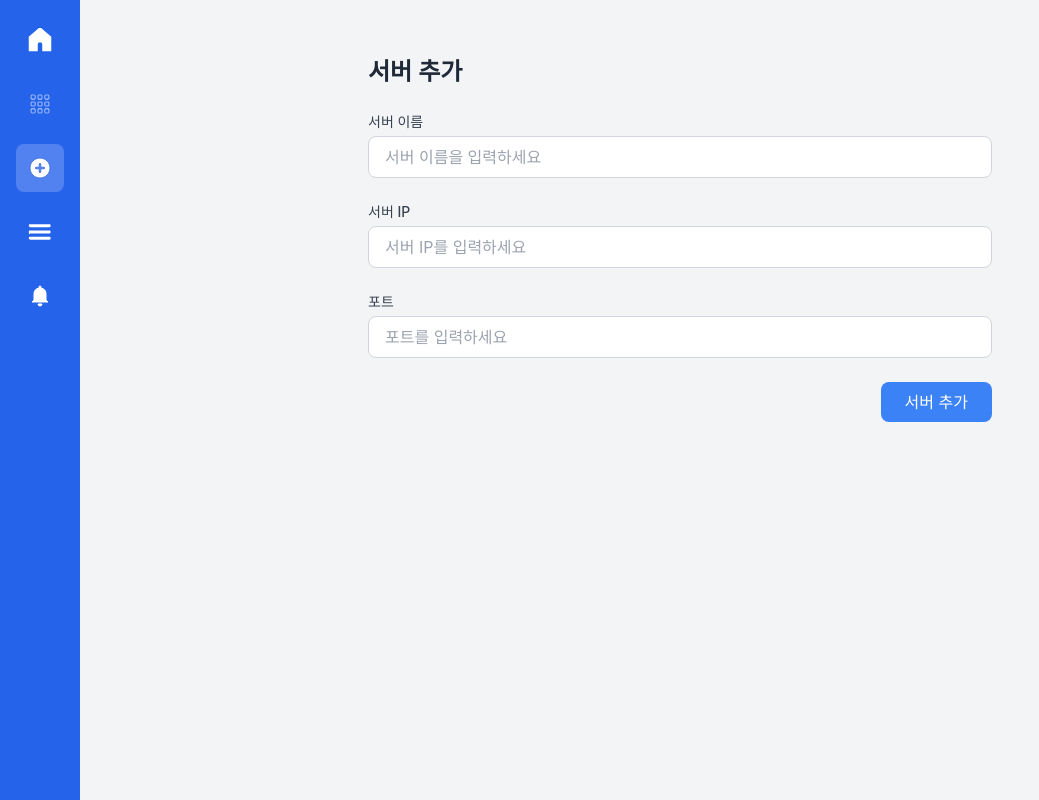
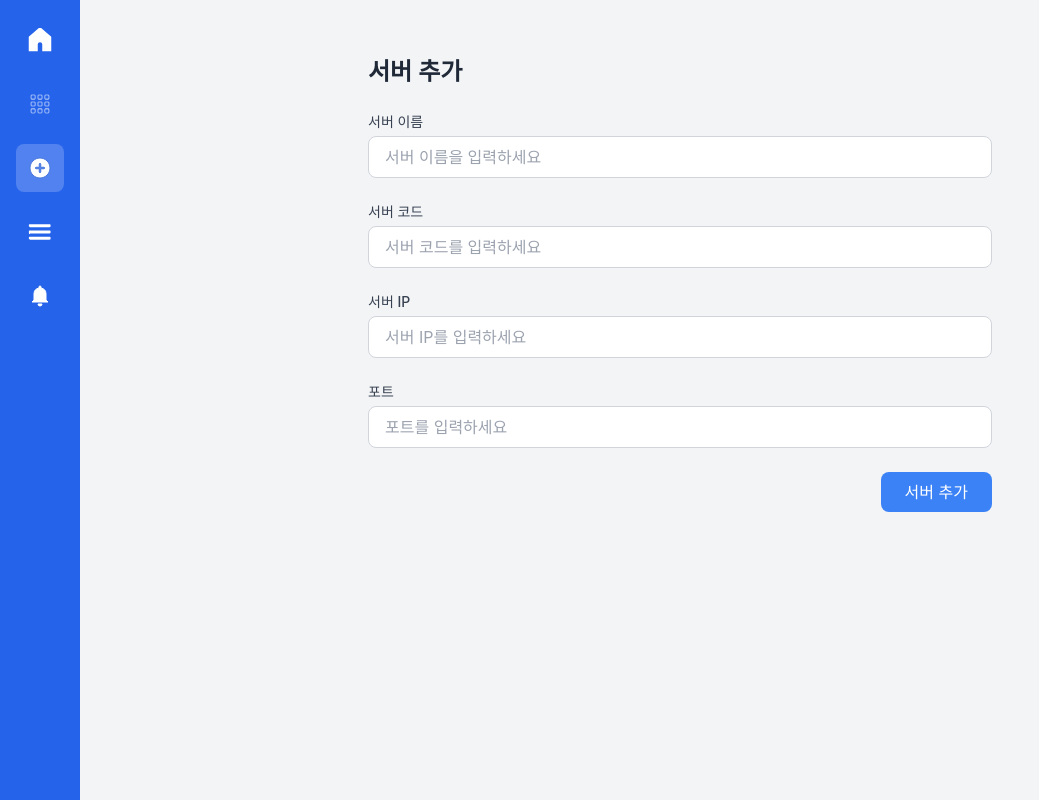
Before and after one commit to MonitP/client, a React (Create React App) app: page / in a window 1280 px wide. Both pictures are taken after a click on the button 40 px from the left and 168 px from the top of the page. Shown: the whole page, without its empty margins (0-1039 px from the left). Built offline with nearby package versions, Linux system fonts and the light colour scheme; no server answers.

Commit message:
feat: Server Code 추가

```diff
--- a/src/components/ServerEditDialog.tsx
+++ b/src/components/ServerEditDialog.tsx
@@ -12,12 +12,14 @@ interface ServerEditDialogProps {
 const ServerEditDialog: React.FC<ServerEditDialogProps> = ({ server, onClose, onSubmit }) => {
   const [formData, setFormData] = useState<AddServerRequest>({
     name: server?.name || '',
+    code: server?.code || '',
     ip: server?.ip || '',
     port: server?.port?.toString() || '',
   });
 
   const [errors, setErrors] = useState({
     name: '',
+    code: '',
     ip: '',
     port: ''
   });
@@ -53,12 +55,16 @@ const ServerEditDialog: React.FC<ServerEditDialogProps> = ({ server, onClose, on
   const validateForm = () => {
     const newErrors = {
       name: '',
+      code: '',
       ip: '',
       port: ''
     };
 
     if (!formData.name) {
       newErrors.name = getString('add.form.required');
+    }
+    if (!formData.code) {
+      newErrors.code = getString('add.form.required');
     }
     if (!formData.ip) {
       newErrors.ip = getString('add.form.required');
@@ -106,6 +112,26 @@ const ServerEditDialog: React.FC<ServerEditDialogProps> = ({ server, onClose, on
             />
             {errors.name && (
               <p className="mt-1 text-sm text-red-500">{errors.name}</p>
+            )}
+          </div>
+
+          <div>
+            <label htmlFor="code" className="block text-sm font-medium text-gray-700 mb-1">
+              {getString('add.form.serverCode.label')}
+            </label>
+            <input
+              type="text"
+              id="code"
+              name="code"
+              value={formData.code}
+              onChange={handleChange}
+              className={`w-full px-4 py-2 border rounded-lg focus:outline-none focus:ring-2 focus:ring-blue-500 focus:border-transparent ${
+                errors.code ? 'border-red-500' : 'border-gray-300'
+              }`}
+              placeholder={getString('add.form.serverCode.placeholder')}
+            />
+            {errors.code && (
+              <p className="mt-1 text-sm text-red-500">{errors.code}</p>
             )}
           </div>
 
--- a/src/consts/strings.ts
+++ b/src/consts/strings.ts
@@ -70,7 +70,8 @@ export const STRINGS = {
         cpu: 'CPU',
         memory: '메모리'
       },
-      noIssues: '문제가 발생한 서버가 없습니다.'
+      noIssues: '문제가 발생한 서버가 없습니다.',
+      noServers: '등록한 서버가 없습니다.',
     },
     warnings: {
       title: '경고 상태 서버',
@@ -84,6 +85,10 @@ export const STRINGS = {
       serverName: {
         label: '서버 이름',
         placeholder: '서버 이름을 입력하세요'
+      },
+      serverCode: {
+        label: '서버 코드',
+        placeholder: '서버 코드를 입력하세요'
       },
       serverIp: {
         label: '서버 IP',
--- a/src/pages/AddPage.tsx
+++ b/src/pages/AddPage.tsx
@@ -10,12 +10,14 @@ const AddPage: React.FC = () => {
 
   const [formData, setFormData] = useState<AddServerRequest>({
     name: '',
+    code: '',
     ip: '',
     port: '',
   });
 
   const [errors, setErrors] = useState({
     name: '',
+    code: '',
     ip: '',
     port: ''
   });
@@ -53,12 +55,16 @@ const AddPage: React.FC = () => {
   const validateForm = () => {
     const newErrors = {
       name: '',
+      code: '',
       ip: '',
       port: ''
     };
 
     if (!formData.name) {
       newErrors.name = getString('add.form.required');
+    }
+    if (!formData.code) {
+      newErrors.code = getString('add.form.required');
     }
     if (!formData.ip) {
       newErrors.ip = getString('add.form.required');
@@ -78,7 +84,7 @@ const AddPage: React.FC = () => {
         const newServer = await serverApi.add(formData) as ServerStatus;
         addServer(newServer);
         setToastMessage({ text: getString('add.form.success'), id: Date.now() });
-        setFormData({ name: '', ip: '', port: '' });
+        setFormData({ name: '', code: '', ip: '', port: '' });
       } catch (error) {
         console.error('서버 추가 실패:', error);
       }
@@ -108,6 +114,26 @@ const AddPage: React.FC = () => {
           />
           {errors.name && (
             <p className="mt-1 text-sm text-red-500">{errors.name}</p>
+          )}
+        </div>
+
+        <div>
+          <label htmlFor="code" className="block text-sm font-medium text-gray-700 mb-1">
+            {getString('add.form.serverCode.label')}
+          </label>
+          <input
+            type="text"
+            id="code"
+            name="code"
+            value={formData.code}
+            onChange={handleChange}
+            className={`w-full px-4 py-2 border rounded-lg focus:outline-none focus:ring-2 focus:ring-blue-500 focus:border-transparent ${
+              errors.code ? 'border-red-500' : 'border-gray-300'
+            }`}
+            placeholder={getString('add.form.serverCode.placeholder')}
+          />
+          {errors.code && (
+            <p className="mt-1 text-sm text-red-500">{errors.code}</p>
           )}
         </div>
 
--- a/src/pages/ServerListPage.tsx
+++ b/src/pages/ServerListPage.tsx
@@ -60,13 +60,16 @@ const ServerListPage: React.FC = () => {
                 server.status === 'connected' ? 'bg-green-500' : 'bg-red-500'
               }`} />
               <div className="flex items-center w-full">
-                <div className="w-1/3 px-4">
+                <div className="w-1/4 px-4">
                   <h3 className="text-lg font-semibold truncate">{server.name}</h3>
                 </div>
-                <div className="w-1/3 px-4 border-l border-gray-200">
+                <div className="w-1/4 px-4 border-l border-gray-200">
+                  <span className="text-sm text-gray-500 truncate">{server.code}</span>
+                </div>
+                <div className="w-1/4 px-4 border-l border-gray-200">
                   <span className="text-sm text-gray-500 truncate">{server.ip}</span>
                 </div>
-                <div className="w-1/3 px-4 border-l border-gray-200">
+                <div className="w-1/4 px-4 border-l border-gray-200">
                   <span className="text-sm text-gray-500">{server.port}</span>
                 </div>
               </div>
@@ -92,7 +95,7 @@ const ServerListPage: React.FC = () => {
       ))}
       {servers.length === 0 && (
         <div className="text-center text-gray-500 py-4">
-          {getString('home.issues.noIssues')}
+          {getString('home.issues.noServers')}
         </div>
       )}
       {deleteTargetId && (
--- a/src/types/server.ts
+++ b/src/types/server.ts
@@ -7,6 +7,7 @@ export interface ProcessStatus {
 export interface ServerStatus {
   id: string;
   name: string;
+  code: string;
   ip: string;
   port: number;
   status: 'connected' | 'disconnected' | 'error';
@@ -24,6 +25,7 @@ export interface ServerStatus {
 export interface Server {
   id: string;
   name: string;
+  code: string;
   ip: string;
   port: string;
   lastChecked: string;
@@ -31,6 +33,7 @@ export interface Server {
 
 export interface AddServerRequest {
   name: string;
+  code: string;
   ip: string;
   port: string;
 }
@@ -38,6 +41,7 @@ export interface AddServerRequest {
 export interface AddServerResponse {
   id: string;
   name: string;
+  code: string;
   ip: string;
   port: string;
 }
```
